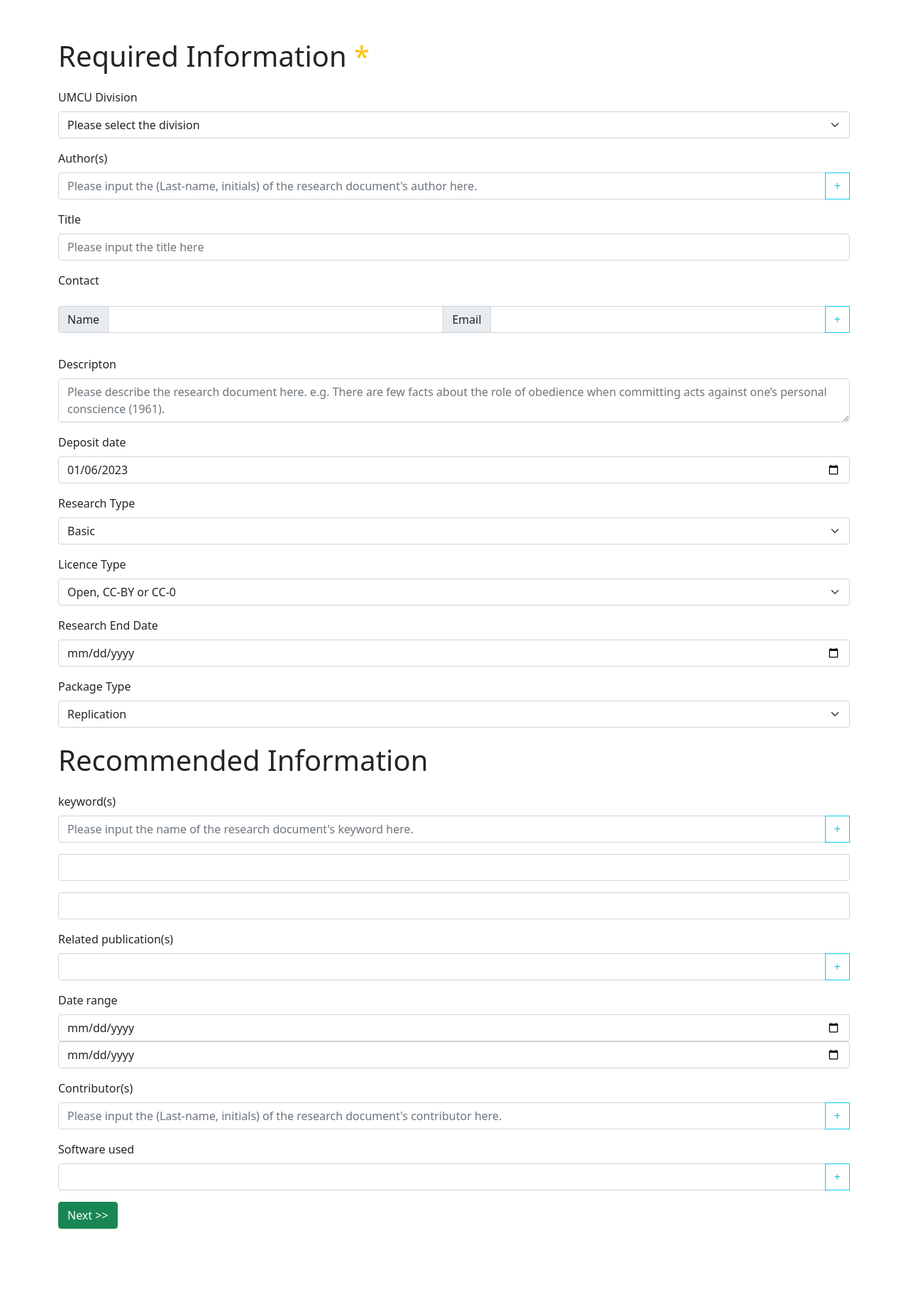
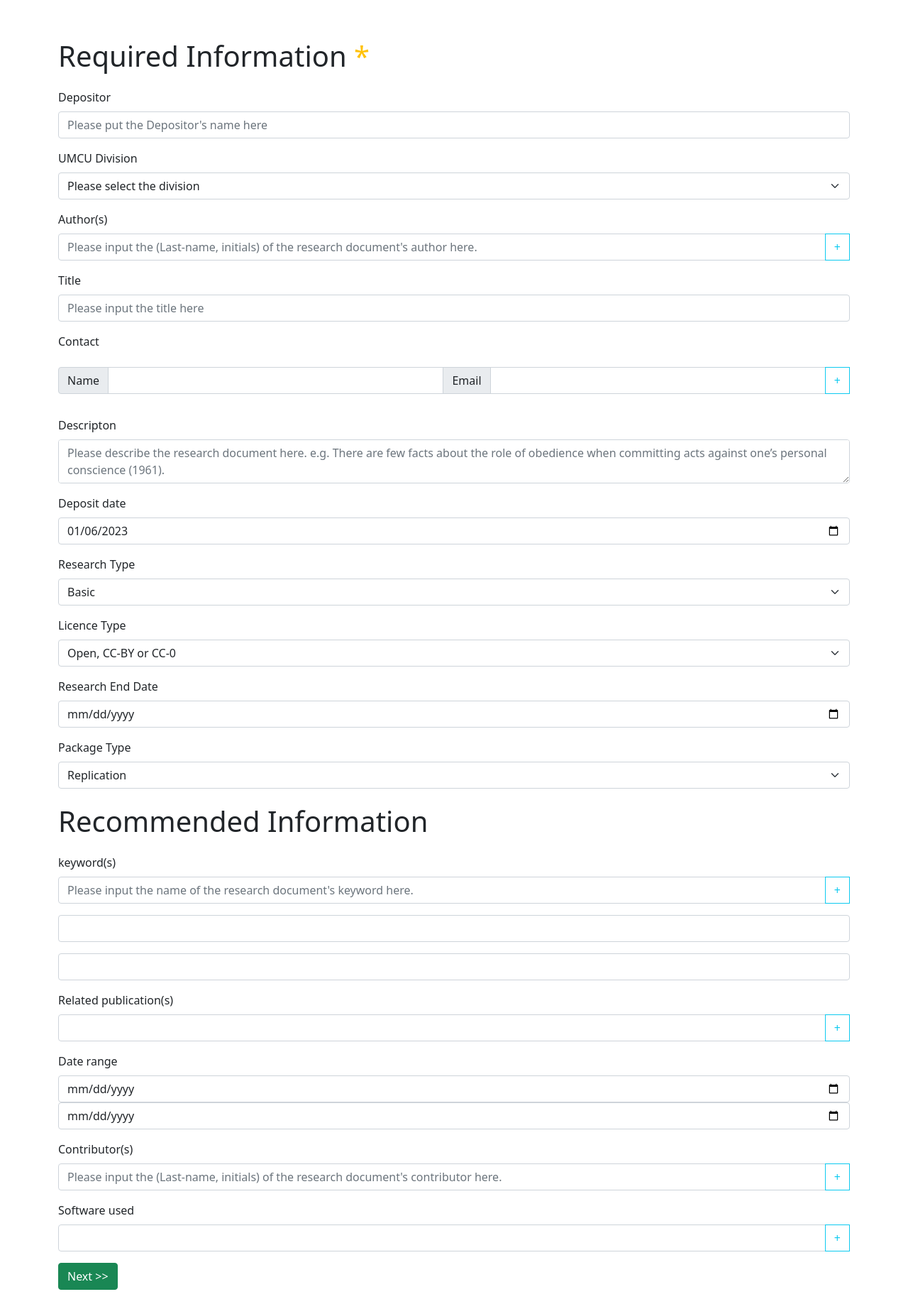
Before and after one commit to artefactual-labs/umcu-uploader, a Flask app: page /metadata/ in a window 1280 px wide. Shown: the part 441-2278 px from the top of the page at 71% size. Before the commit the page ends 2172 px from the top, so only its background shows below. Run offline with Flask 2, Linux system fonts and the light colour scheme; some libraries are stand-ins or nearby versions.

Commit message:
feat: :sparkles: add depositor to form

```diff
--- a/uploader/Metadata/templates/metadata.html
+++ b/uploader/Metadata/templates/metadata.html
@@ -16,6 +16,12 @@
             <span class="text-warning">*</span>
         </p>
         <form action="{{ url_for('metadata.index') }}" method="post">
+            <div class="mb-3">
+                <label for="depositor" class="form-label">Depositor</label>
+                    <div class="input-group mb-3">
+                        <input class="form-control" aria-describedby="depositor" type="text" title="depositor" placeholder="Please put the Depositor's name here"  name="depositor" required>
+                    </div>
+            </div>
             <div class="mb-3">
                 <label for="umcu-division" class="form-label">UMCU Division</label>
                 <select required name="umcuDivision" class="form-select" aria-label="select division">
--- a/uploader/Metadata/views.py
+++ b/uploader/Metadata/views.py
@@ -16,7 +16,7 @@ def index(req_path: str):
         form_data = request.form
         # convert form data to dataverse json api format
         # https://guides.dataverse.org/en/latest/_downloads/4e04c8120d51efab20e480c6427f139c/dataset-create-new-all-default-fields.json
-        depositorName_value = Config.DEPOSITOR_NAME
+        depositorName_value = form_data["depositor"]
         subject_value = "Medicine, Health and Life Sciences"
         description_value = form_data["dsDescription"]
         title_value = form_data["title"]
```
